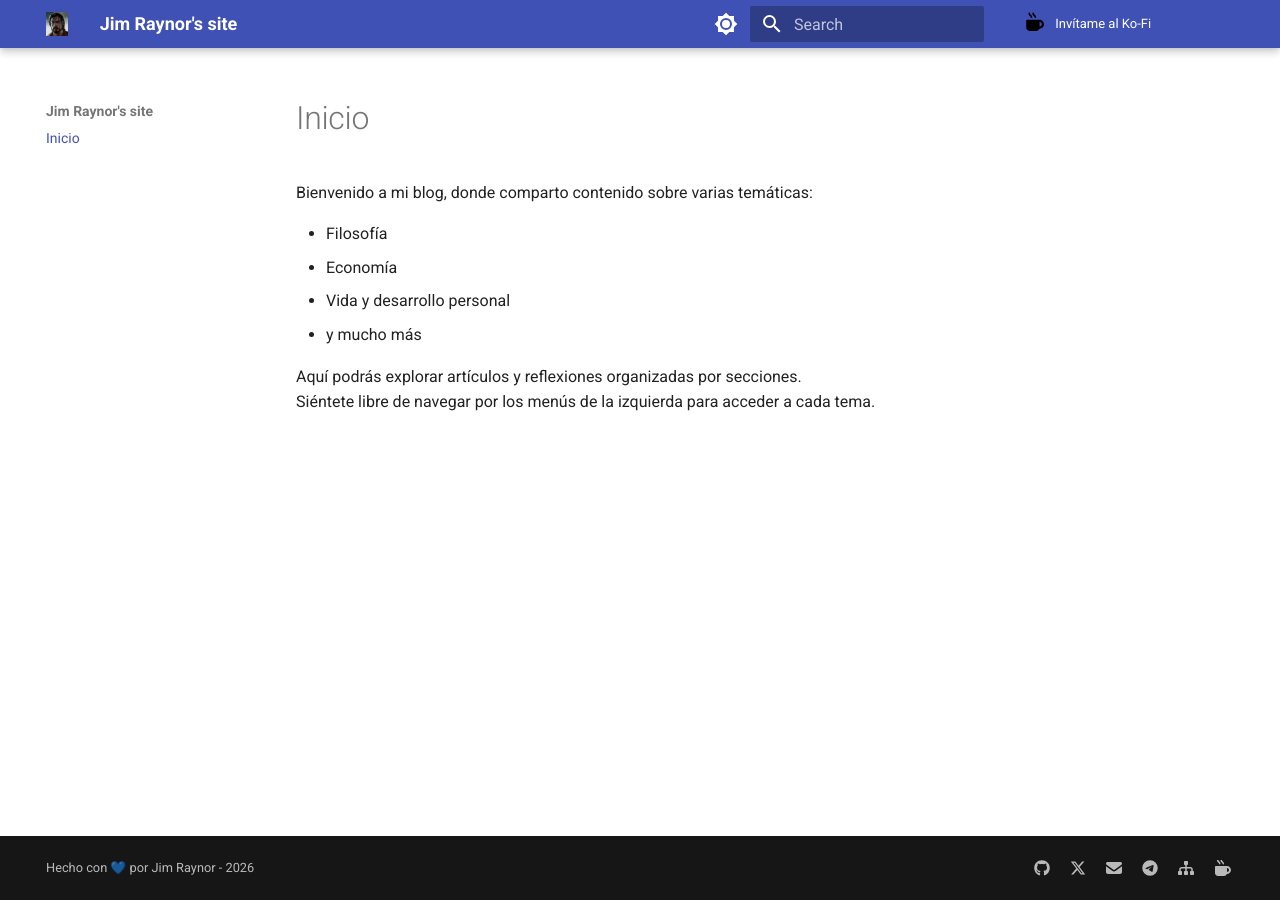
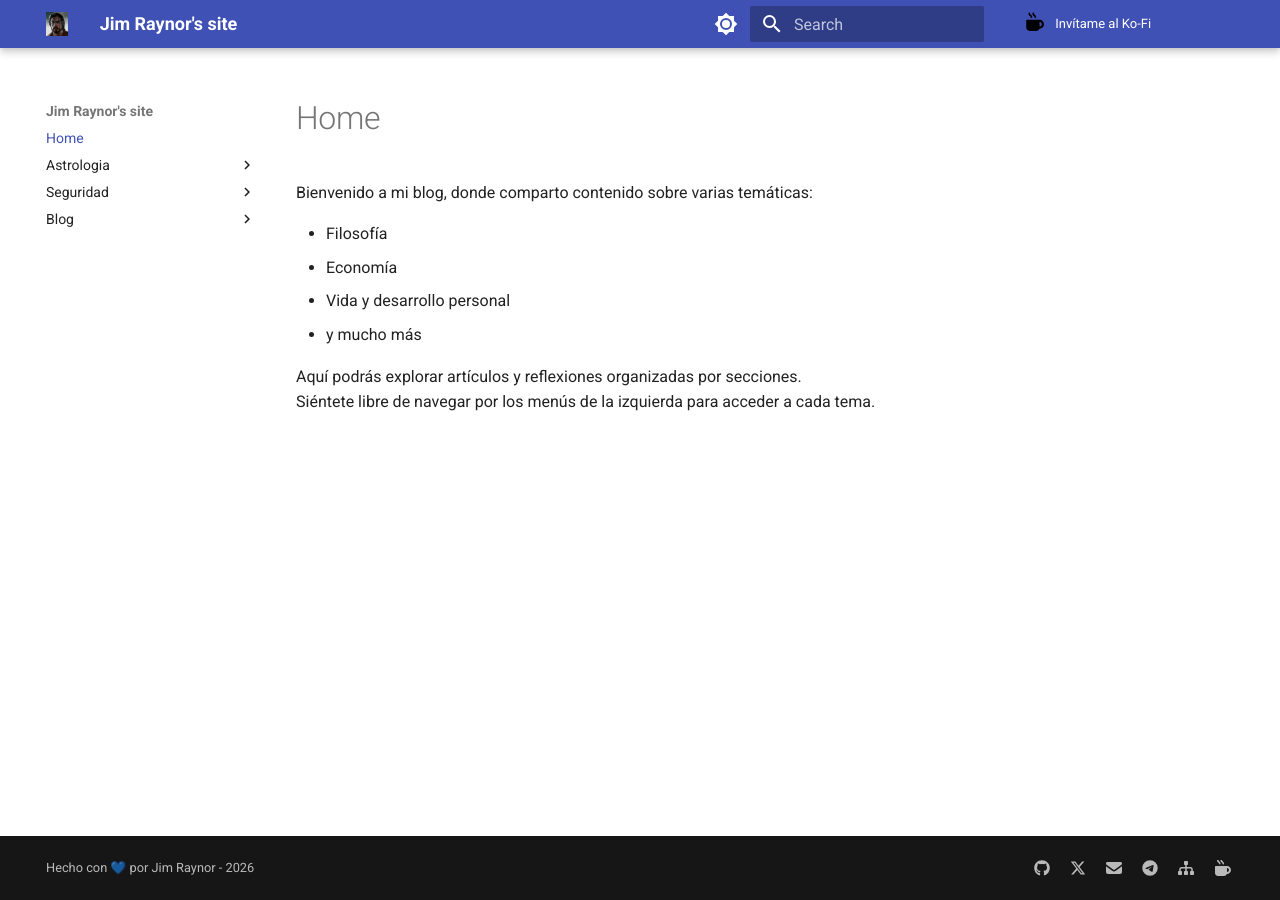
Before and after one commit to jimraynor88/blog, an MkDocs documentation site: the page built from docs/index.md, in a window 1280 px wide. Built offline with MkDocs 1.6.1 and Material for MkDocs 9.7.7, drawn with Linux system fonts in a browser that asks for light colours; some of the changed lines change nothing that is shown.

Commit message:
Update mkdocs.yml

```diff
--- a/mkdocs.yml
+++ b/mkdocs.yml
@@ -32,10 +32,7 @@ theme:
 
 extra_css:
   - assets/stylesheets/kofi.css
-nav:
-  - Inicio: index.md
- # - Blog:
- #   - blog/
+
 
 plugins:
   - search
```
